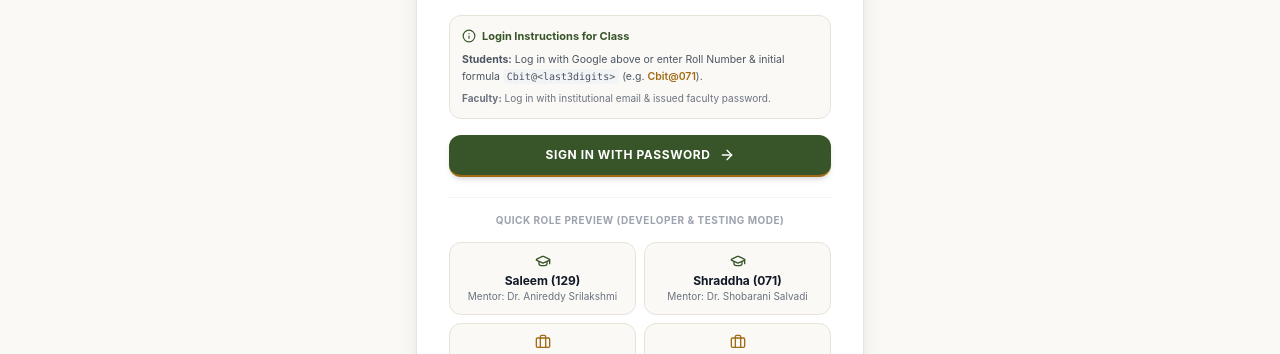
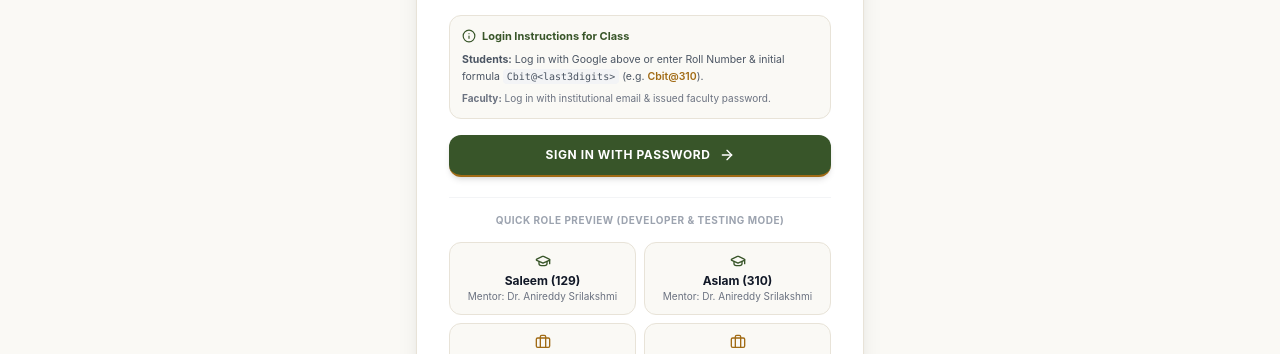
Before and after one commit to saleemshaik2005/CBIT-Activity-Points, a Next.js app: page /login in a window 1280 px wide. Shown: the part 568-922 px from the top of the page. Built offline with nearby package versions, Linux system fonts and the light colour scheme; no server answers.

Commit message:
chore: update quick preview role credentials

```diff
--- a/src/app/login/page.tsx
+++ b/src/app/login/page.tsx
@@ -226,7 +226,7 @@ function LoginFormContent() {
               <span>Login Instructions for Class</span>
             </div>
             <p className="text-[10.5px] text-gray-600 dark:text-gray-300 leading-relaxed">
-              <strong>Students:</strong> Log in with Google above or enter Roll Number &amp; initial formula <code className="px-1 py-0.5 bg-gray-100 dark:bg-gray-800 rounded font-mono text-[10px]">Cbit@&lt;last3digits&gt;</code> (e.g. <span className="font-semibold text-[#a16b15]">Cbit@071</span>).
+              <strong>Students:</strong> Log in with Google above or enter Roll Number &amp; initial formula <code className="px-1 py-0.5 bg-gray-100 dark:bg-gray-800 rounded font-mono text-[10px]">Cbit@&lt;last3digits&gt;</code> (e.g. <span className="font-semibold text-[#a16b15]">Cbit@310</span>).
             </p>
             <p className="text-[10px] text-gray-500 dark:text-gray-400">
               <strong>Faculty:</strong> Log in with institutional email &amp; issued faculty password.
@@ -264,12 +264,12 @@ function LoginFormContent() {
 
             <button
               type="button"
-              onClick={() => handleQuickUser('160124771071', 'Cbit@071', 'student')}
+              onClick={() => handleQuickUser('160124771310', 'Cbit@310', 'student')}
               className="p-2.5 rounded-xl bg-[#faf9f5] dark:bg-[#22232a] hover:bg-[#eef5ec] dark:hover:bg-[#2a2b33] border border-[#e8e3d8] dark:border-[#2e3039] transition-all flex flex-col items-center justify-center text-center group cursor-pointer"
             >
               <GraduationCap className="w-4 h-4 text-[#385529] dark:text-emerald-400 group-hover:scale-110 transition-transform mb-1" />
-              <span className="text-xs font-bold text-gray-900 dark:text-gray-100">Shraddha (071)</span>
-              <span className="text-[10px] text-gray-500 dark:text-gray-400">Mentor: Dr. Shobarani Salvadi</span>
+              <span className="text-xs font-bold text-gray-900 dark:text-gray-100">Aslam (310)</span>
+              <span className="text-[10px] text-gray-500 dark:text-gray-400">Mentor: Dr. Anireddy Srilakshmi</span>
             </button>
 
             <button
```
